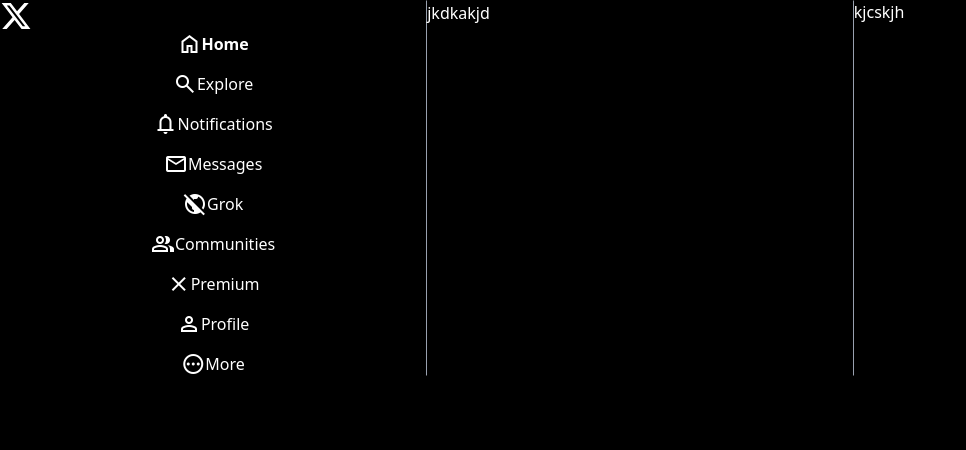
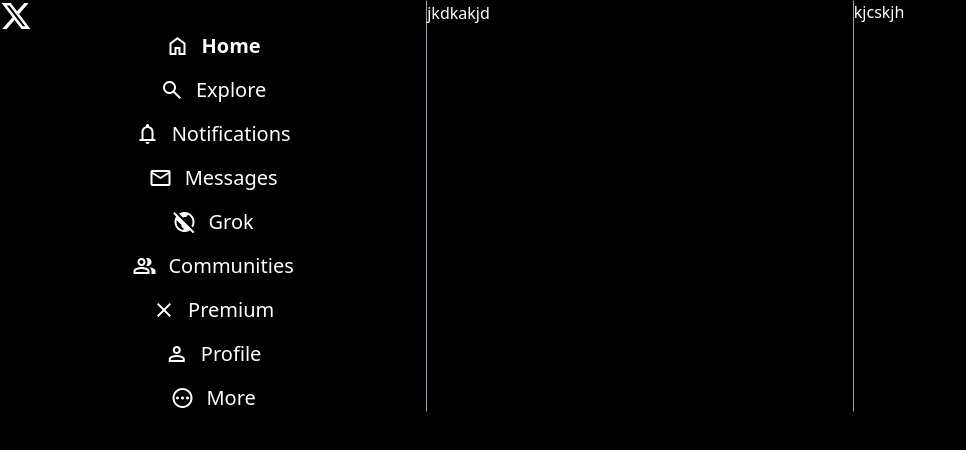
Before and after one commit to ShormiGhosh/twitter-clone-tailwind, a website: page index.html in a window 1280 px wide. Shown: the whole page, without its empty margins (0-966 px from the left). Drawn offline with nearby package versions, Linux system fonts and the light colour scheme.

Commit message:
fix icons

```diff
--- a/index.html
+++ b/index.html
@@ -31,40 +31,40 @@
           </svg>
         </div>
         <div class="sidebar">
-          <ul class="flex flex-col gap-4">
-            <li class="flex justify-center items-center">
+          <ul class="flex flex-col gap-4 text-xl">
+            <li class="flex justify-center items-center gap-3">
               <span class="material-symbols-outlined"> home </span
               ><span class="font-bold">Home</span>
             </li>
-            <li class="flex justify-center items-center">
+            <li class="flex justify-center items-center gap-3">
               <span class="material-symbols-outlined"> search </span
               ><span class="">Explore</span>
             </li>
-            <li class="flex justify-center items-center">
+            <li class="flex justify-center items-center gap-3">
               <span class="material-symbols-outlined"> notifications</span
               ><span class="">Notifications</span>
             </li>
-            <li class="flex justify-center items-center">
+            <li class="flex justify-center items-center gap-3">
               <span class="material-symbols-outlined"> mail</span
               ><span class="">Messages</span>
             </li>
-            <li class="flex justify-center items-center">
+            <li class="flex justify-center items-center gap-3">
               <span class="material-symbols-outlined">public_off</span
               ><span class="">Grok</span>
             </li>
-            <li class="flex justify-center items-center">
+            <li class="flex justify-center items-center gap-3">
               <span class="material-symbols-outlined">group</span
               ><span class="">Communities</span>
             </li>
-            <li class="flex justify-center items-center">
+            <li class="flex justify-center items-center gap-3">
               <span class="material-symbols-outlined"> close</span
               ><span class="">Premium</span>
             </li>
-            <li class="flex justify-center items-center">
+            <li class="flex justify-center items-center gap-3">
               <span class="material-symbols-outlined">person</span
               ><span class="">Profile</span>
             </li>
-            <li class="flex justify-center items-center">
+            <li class="flex justify-center items-center gap-3">
               <span class="material-symbols-outlined"> pending </span
               ><span class="">More</span>
             </li>
```
Also changed, not shown: src/output.css.
